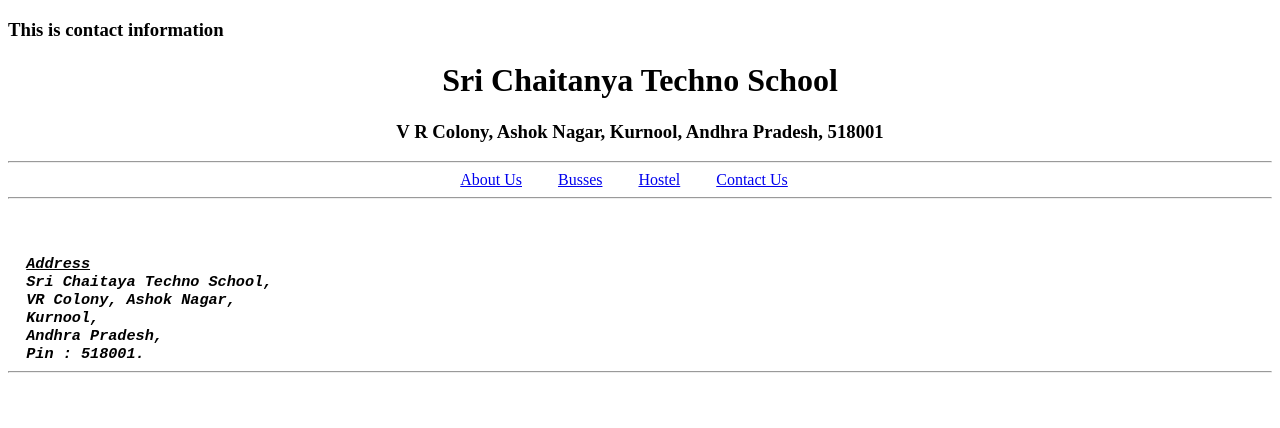
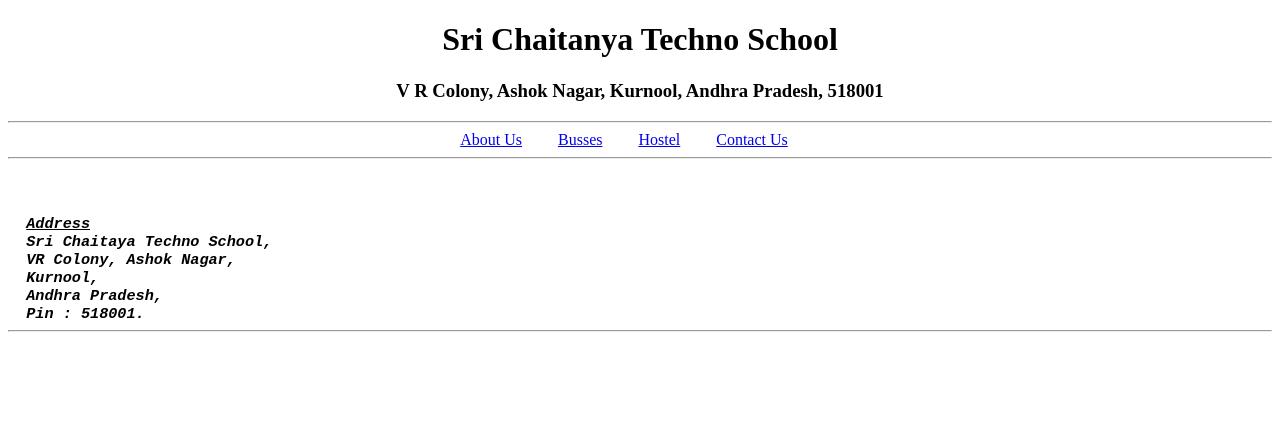
Before and after one commit to Yashwanthvardhan456/srichaitanya, a plain HTML site: page contact.html in a window 1280 px wide. Shown: the top 428 px of the page. Drawn offline with Linux system fonts and the light colour scheme.

Commit message:
Add files via upload

```diff
--- a/contact.html
+++ b/contact.html
@@ -7,7 +7,6 @@
   <title>Document</title>
 </head>
 <body>
-  <h3>This is contact information</h3>
   <center>
   <h1>Sri Chaitanya Techno School</h1>
   <h3> V R Colony, Ashok Nagar, Kurnool, Andhra Pradesh, 518001</h3> <hr>
```
